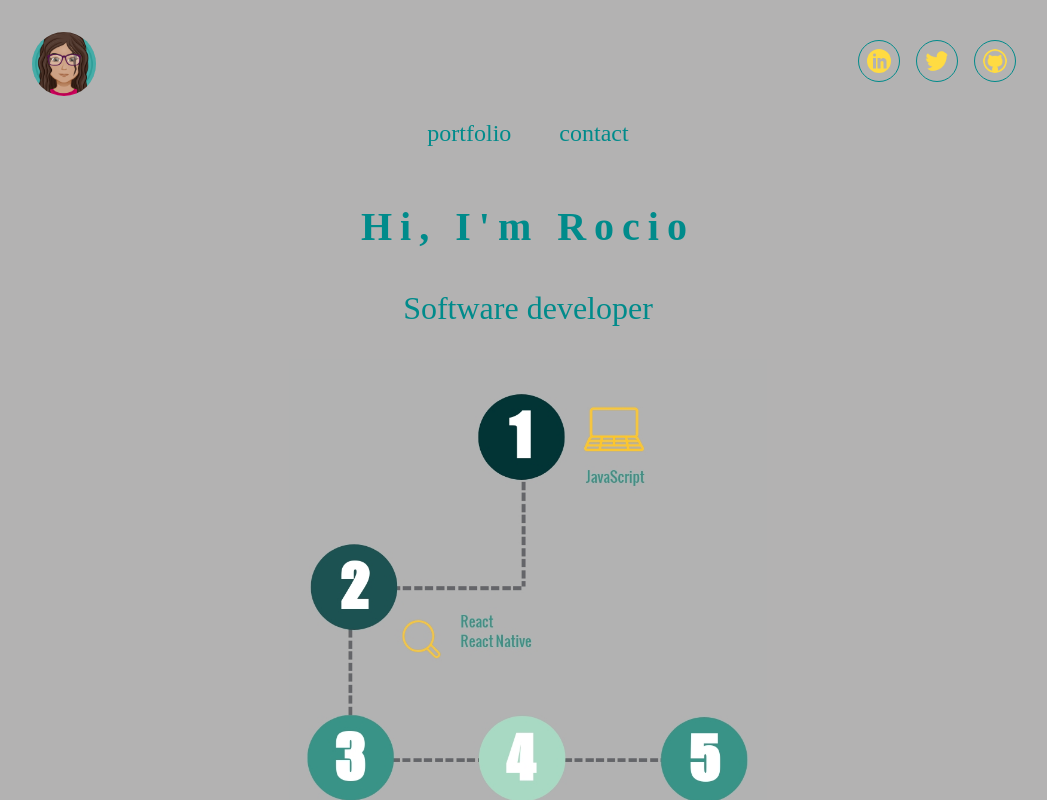
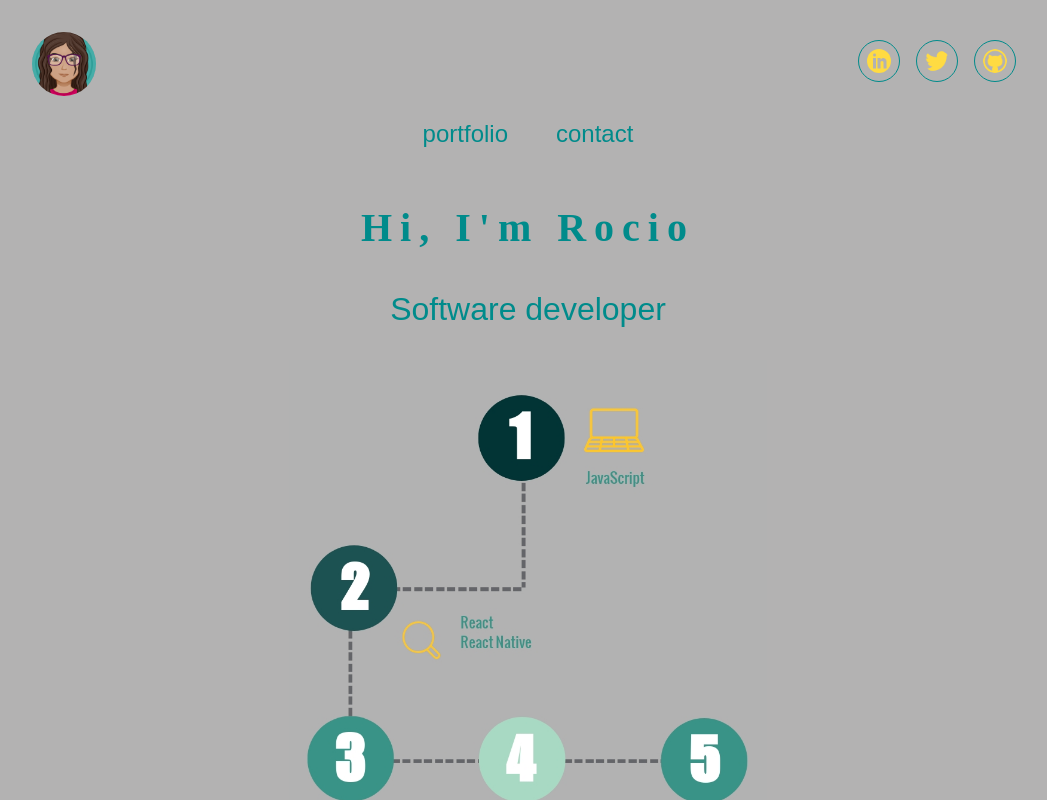
Before and after one commit to ixesta/Ixesta, a React (Create React App) app: page / in a window 1280 px wide. Shown: the top 800 px of the page, without its empty margins (112-1159 px from the left). Built offline with nearby package versions, Linux system fonts and the light colour scheme; a web font is replaced by a local one.

Commit message:
html font change

```diff
--- a/src/App.css
+++ b/src/App.css
@@ -1,6 +1,6 @@
 html {
     background-color: rgb(179, 178, 178);
-    font-family: 'Comfortaa', cursive;
+    font-family: sans-serif;
     margin: 1em 30em 1em 30em;
 }
 
```
